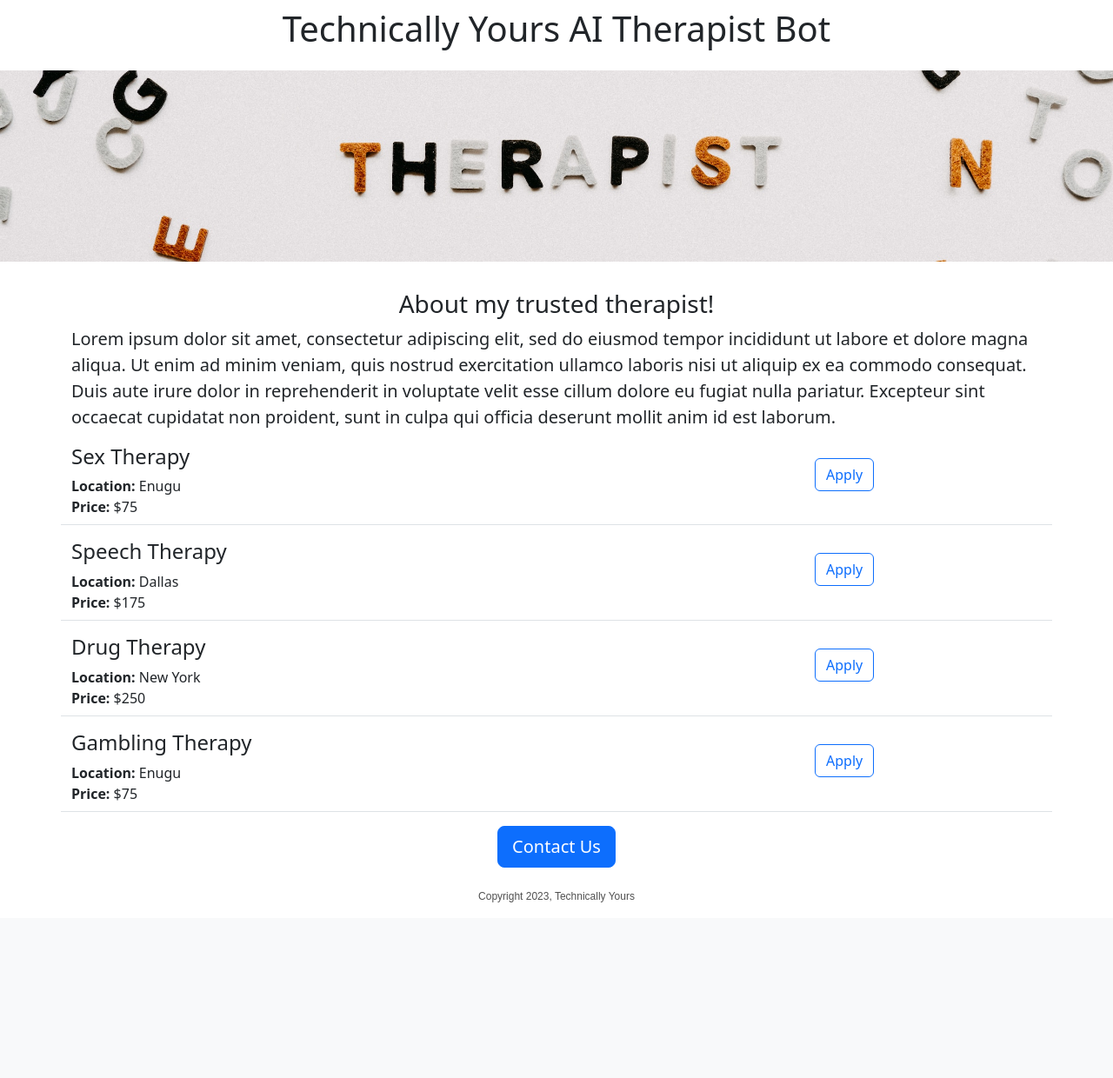
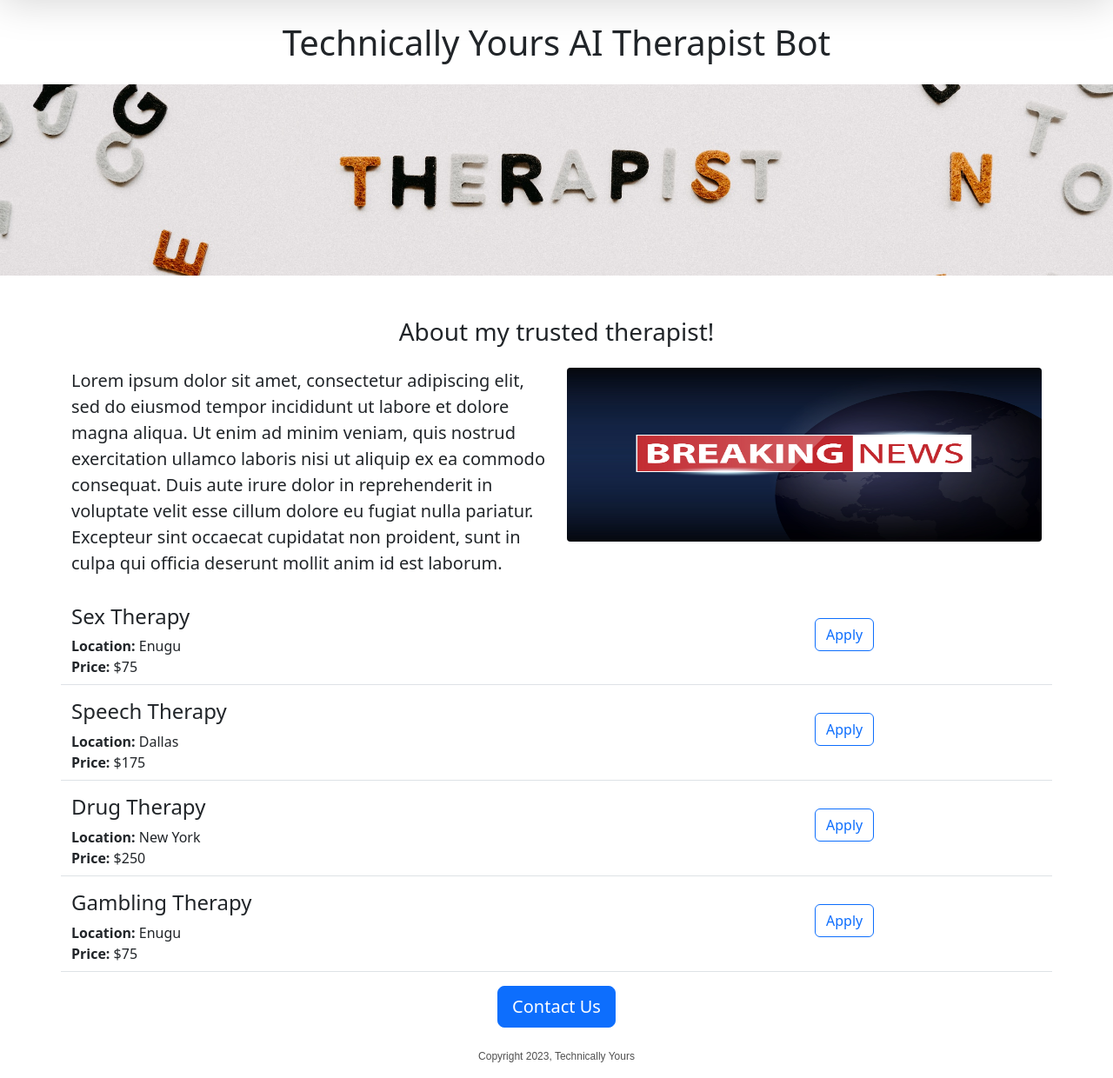
Before and after one commit to iffybogus/aitherapist, a Flask app: page / in a window 1280 px wide. Shown: the part 71-1311 px from the top of the page at 87% size. Before the commit the page ends 1109 px from the top, so only its background shows below. Run offline with Flask 2, Linux system fonts and the light colour scheme.

Commit message:
Update class d-none and col-md-6

```diff
--- a/requirements.txt
+++ b/requirements.txt
@@ -1,2 +1,5 @@
 flask
 gunicorn
+whisper
+openai
+gradio
--- a/templates/home.html
+++ b/templates/home.html
@@ -12,6 +12,7 @@
       width: 100%;
       height: 220px;
       object-fit: cover;
+      margin-bottom: 16px;
     }
 
     #buttons {
@@ -28,14 +29,23 @@
 
 <body>
   {% include "nav.html" %}
-  <h1 class="text-center mt-4 mb-4">{{company_name}} AI Therapist Bot</h1>
+  <p><br><br><br></p>
+<h1 class="d-none d-md-block text-center mt-4 mb-4">{{company_name}} AI Therapist Bot</h1>
+
+  <h1 class="d-none d-sm-block d-lg-none d-xl-none d-xxl-none text-center mt-4 mb-4">{{company_name}}<br>AI Therapist Bot</h1>
+
+    <h1 class="d-none d-sm-block d-md-none text-center mt-4 mb-4">{{company_name}}<br>****AI Therapist Bot</h1>
+
   <img class="img-fluid" id="banner" src="https://AI-Therapist-Bot.iffybogus.repl.co/static/banner.jpg" height="220">
   <br><br>
 
   <div class="container">
-    <h3 class="text-center mt-2 mb-2">About my trusted therapist!</h3>
+    <h3 class="text-center mt-2 mb-4">About my trusted therapist!</h3>
+    <div class="row">
+    <div class="col-md-6">
   <p class="lead">Lorem ipsum dolor sit amet, consectetur adipiscing elit, sed do eiusmod tempor incididunt ut labore et dolore magna aliqua. Ut enim ad minim veniam, quis nostrud exercitation ullamco laboris nisi ut aliquip ex ea commodo consequat. Duis aute irure dolor in reprehenderit in voluptate velit esse cillum dolore eu fugiat nulla pariatur. Excepteur sint occaecat cupidatat non proident, sunt in culpa qui officia deserunt mollit anim id est laborum.</p>
-
+    </div>
+    <div class="d-none d-md-block col-md-6"><img src="https://AI-Therapist-Bot.iffybogus.repl.co/static/breaking_news.png" height="200px" width="100%" style="border-radius:4px;"></div></div>
   <p>
     {% for service in services %}
 
--- a/templates/nav.html
+++ b/templates/nav.html
@@ -1,4 +1,4 @@
-<nav class="navbar navbar-expand-lg bg-body-tertiary">
+<nav class="navbar navbar-expand-lg bg-body-tertiary fixed-top shadow-lg">
   <div class="container-fluid">
     <a class="navbar-brand" href="#">Navbar</a>
     <button class="navbar-toggler" type="button" data-bs-toggle="collapse" data-bs-target="#navbarSupportedContent" aria-controls="navbarSupportedContent" aria-expanded="false" aria-label="Toggle navigation">
--- a/templates/serviceitem.html
+++ b/templates/serviceitem.html
@@ -7,6 +7,6 @@
       {% endif %}
   </div>
   <div class="col-3">
-      <button type="button" class="btn btn-outline-primary" style="margin-top: 16px; align">Apply</button>
+      <a type="button" class="btn btn-outline-primary" href="http://cisco.com" target="_blank" style="margin-top: 16px; align">Apply</a>
   </div>
 </div>
```
Also changed, not shown: static/breaking_news.png (added).
